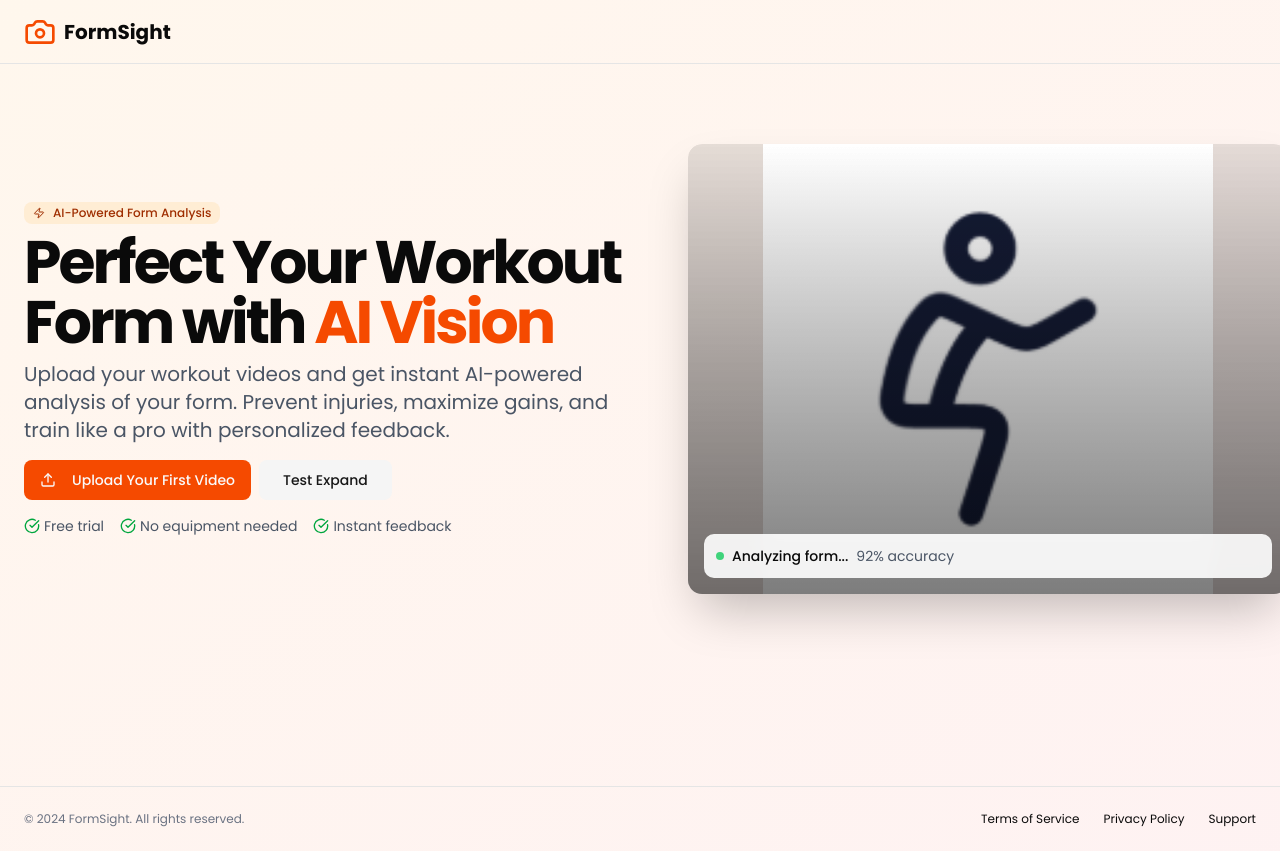
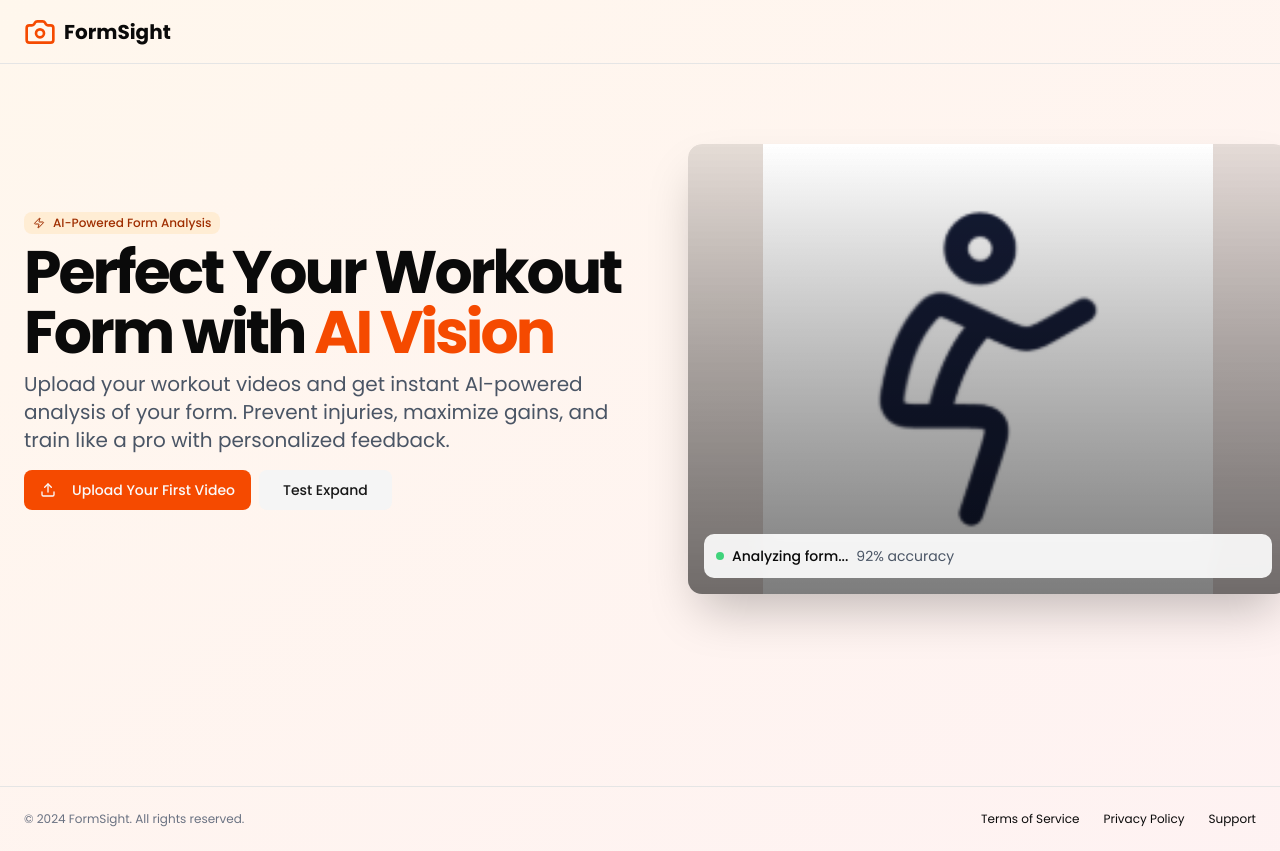
Before and after one commit to zhangbri/msftHackathonFrontend, a Next.js app: page / in a window 1280 px wide. Built offline with nearby package versions, Linux system fonts and the light colour scheme.

Commit message:
Autoplay

```diff
--- a/app/page.tsx
+++ b/app/page.tsx
@@ -86,20 +86,6 @@ export default function LandingPage() {
                     onChange={handleVideoUpload}
                     style={{ display: "none" }}
                   />
-                  <div className="flex items-center gap-4 text-sm text-gray-600">
-                    <div className="flex items-center gap-1">
-                      <CheckCircle className="h-4 w-4 text-green-600" />
-                      Free trial
-                    </div>
-                    <div className="flex items-center gap-1">
-                      <CheckCircle className="h-4 w-4 text-green-600" />
-                      No equipment needed
-                    </div>
-                    <div className="flex items-center gap-1">
-                      <CheckCircle className="h-4 w-4 text-green-600" />
-                      Instant feedback
-                    </div>
-                  </div>
                 </div>
                 {/* Image panel: slides left after text fades out */}
                 <div
```
